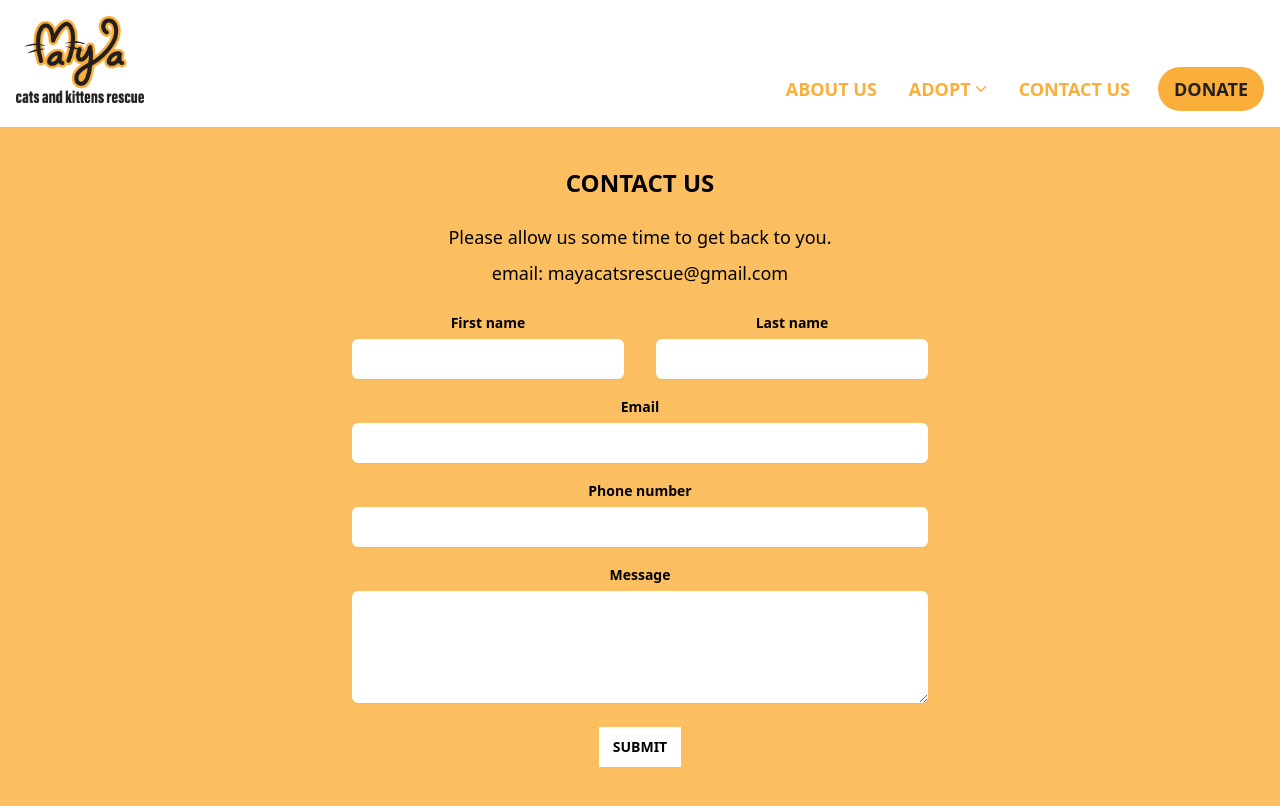
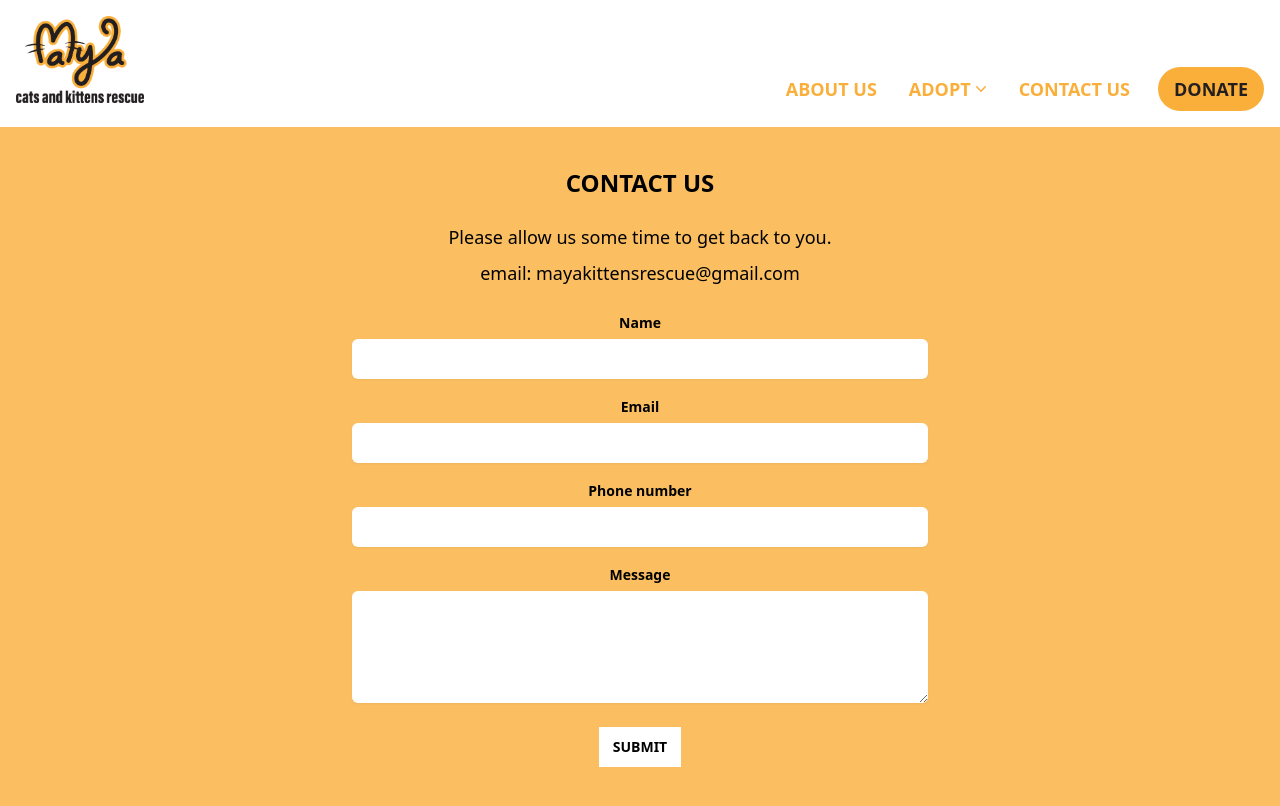
Before and after one commit to minha619/maya-cat-rescue, a React (Create React App) app: page /contactus in a window 1280 px wide. Built offline with nearby package versions, Linux system fonts and the light colour scheme.

Commit message:
contatct form update

```diff
--- a/package.json
+++ b/package.json
@@ -4,6 +4,7 @@
   "version": "0.1.0",
   "private": true,
   "dependencies": {
+    "@emailjs/browser": "^4.3.3",
     "@headlessui/react": "^1.7.17",
     "@heroicons/react": "^2.0.18",
     "@testing-library/jest-dom": "^5.17.0",
--- a/src/components/Contact/index.js
+++ b/src/components/Contact/index.js
@@ -1,5 +1,26 @@
+import { useRef } from "react";
+import emailjs from '@emailjs/browser';
 
 function Contact() {
+    const form = useRef();
+
+    const sendEmail = (e) => {
+        e.preventDefault();
+
+        emailjs
+            .sendForm('service_cggw3zm', 'template_keyipyh', form.current, {
+                publicKey: 'uIPaHo3Jvw0RhlPQI',
+            })
+            .then(
+                () => {
+                    console.log('SUCCESS!');
+                },
+                (error) => {
+                    console.log('FAILED...', error.text);
+                },
+            );
+        e.target.reset()
+    };
 
     return (
 
@@ -14,12 +35,25 @@ function Contact() {
                                 Please allow us some time to get back to you.
                             </p>
                             <p className="mt-2 text-gray-600 md:text-base lg:text-lg">
-                                email: mayacatsrescue@gmail.com
+                                email: mayakittensrescue@gmail.com
                             </p>
                         </div>
-                        <form action="#" method="POST" className="mx-auto mt-6 max-w-xl ">
+                        <form ref={form} onSubmit={sendEmail} action="#" method="POST" className="mx-auto mt-6 max-w-xl ">
                             <div className="grid grid-cols-1 gap-x-8 gap-y-4 sm:grid-cols-2">
-                                <div>
+                                <div className="sm:col-span-2">
+                                    <label htmlFor="name" className="block text-sm font-semibold leading-6 text-gray-900">
+                                        Name
+                                    </label>
+                                    <div className="mt-1">
+                                        <input
+                                            type="text"
+                                            name="name"
+                                            id="name"
+                                            autoComplete="name"
+                                            className="block w-full rounded-md border-0 px-3.5 py-2 text-gray-900 shadow-sm placeholder:text-gray-400 sm:text-sm sm:leading-6" />
+                                    </div>
+                                </div>
+                                {/* <div>
                                     <label htmlFor="first-name" className="block text-sm font-semibold leading-6 text-gray-900 ">
                                         First name
                                     </label>
@@ -46,7 +80,7 @@ function Contact() {
                                             className="block w-full rounded-md border-0 px-3.5 py-2 text-gray-900 shadow-sm placeholder:text-gray-400 sm:text-sm sm:leading-6"
                                         />
                                     </div>
-                                </div>
+                                </div> */}
 
                                 <div className="sm:col-span-2">
                                     <label htmlFor="email" className="block text-sm font-semibold leading-6 text-gray-900">
--- a/src/components/Donate/index.js
+++ b/src/components/Donate/index.js
@@ -13,7 +13,8 @@ function Donate() {
                         Zelle:
                     </h1>
                     516-650-9462 <br />
-                    MAYA CATS AND KITTENS RESCUE, INC, SOYSSET, NY <br /><br />
+                    MAYA CATS AND KITTENS RESCUE, INC, HUNTINGTON, NY <br /><br/>
+
 
                     <h1 className="font-bold">Venmo:</h1> @Misook380
                 </p>
--- a/src/components/Home/index.js
+++ b/src/components/Home/index.js
@@ -1,4 +1,5 @@
 import React from "react";
+import { Link } from "react-router-dom";
 
 function Home() {
 
@@ -14,6 +15,10 @@ function Home() {
                         BECOME FAMILY <br /> TO A FURRY FRIEND
                     </div>
                 </div>
+                <div className="flex flex-col items-center mt-4">
+                    <button className="rounded-full bg-hoverwhite text-bgyellow w-60 px-4 py-2 mt-6 font-bold text-xs sm:float-left sm:text-sm mx-2 lg:mx-2 sm:hidden md:hidden lg:hidden"> <Link to="/adoptionlist"> ADOPTABLE CATS & KITTENS </Link> </button>
+                    <button className="rounded-full bg-hoverwhite text-bgyellow w-60 px-4 py-2 mt-6 font-bold text-xs sm:float-left sm:text-sm mx-2 lg:mx-2 sm:hidden md:hidden lg:hidden"> <Link to="/application"> START APPLICATION </Link> </button>
+                </div>
             </div>
         </section>
 
```
Also changed, not shown: 1 other file (tests, documents, lock files or other folders).
